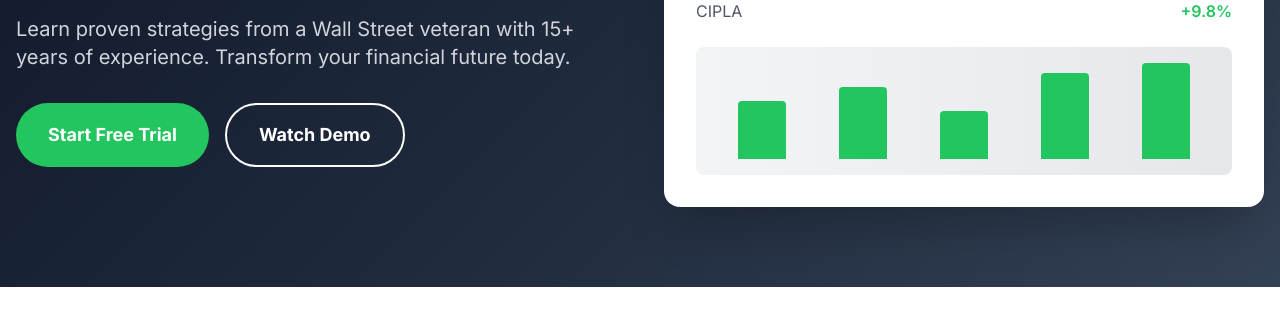
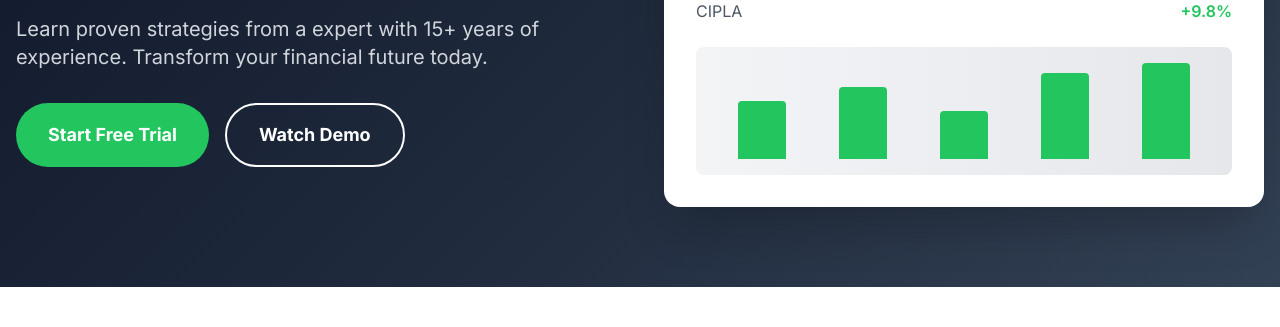
Before and after one commit to neerajprashar/harshflix, a plain HTML site: page index.html in a window 1280 px wide. Shown: the part 297-624 px from the top of the page. Drawn offline with nearby package versions, Linux system fonts and the light colour scheme.

Commit message:
changes content

```diff
--- a/index.html
+++ b/index.html
@@ -91,7 +91,7 @@
                         Master the Art of <span class="text-green-400">Stock Trading</span>
                     </h1>
                     <p class="text-xl mb-8 text-gray-300">
-                        Learn proven strategies from a Wall Street veteran with 15+ years of experience. Transform your financial future today.
+                        Learn proven strategies from a expert with 15+ years of experience. Transform your financial future today.
                     </p>
                     <div class="flex flex-col sm:flex-row gap-4">
                         <button class="bg-green-500 text-white px-8 py-4 rounded-full font-bold text-lg hover:bg-green-400 transition pulse-button">
```
